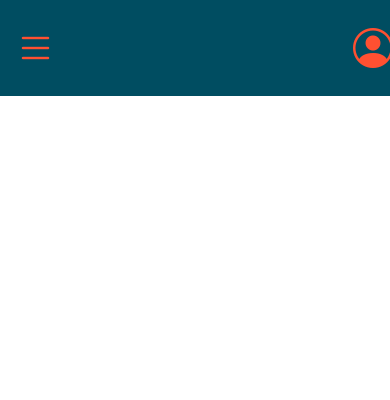
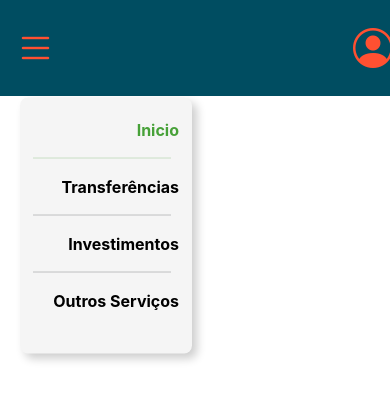
Before and after one commit to fabiocurtisvolpe/tech-chanllenge-01, a Next.js app: page / in a window 390 px wide. Shown: the top 400 px of the page. Built offline with nearby package versions, Linux system fonts and the light colour scheme.

Commit message:
Menu Lateral

```diff
--- a/src/app/components/menuLateral.css
+++ b/src/app/components/menuLateral.css
@@ -44,6 +44,27 @@ hr {
 @media only screen and (max-width: 768px) {
 
     .menu-lateral {
-        display: none;
+        width: 172px;
+        height: 256px;
+
+        position: absolute;
+        top: 8%;
+        transform: translateY(-8%);
     }
+
+    hr {
+        width: 80%;
+        margin-left: 8%;
+        border-width: 1px;
+    }
+
+    .labelInicio {
+        display: block;
+    }
+
+    .labelMenu {
+        display: block;
+    }
+
+
 }
--- a/src/app/components/menuLateral.tsx
+++ b/src/app/components/menuLateral.tsx
@@ -7,9 +7,8 @@ class MenuLateral extends React.Component {
         return (
             <div className="panel panel-default menu-lateral">
 
-                <div className="panel-body">
                 <label className="labelInicio">Inicio</label>
-                    <hr className="hrInicio" />
+                <hr className="hrInicio"/>
 
                 <label className="labelMenu">Transferências</label>
                 <hr/>
@@ -19,7 +18,6 @@ class MenuLateral extends React.Component {
 
                 <label className="labelMenu">Outros Serviços</label>
             </div>
-            </div>
         )
     }
 
```
Lines whose indentation alone changed are shown as unchanged.
